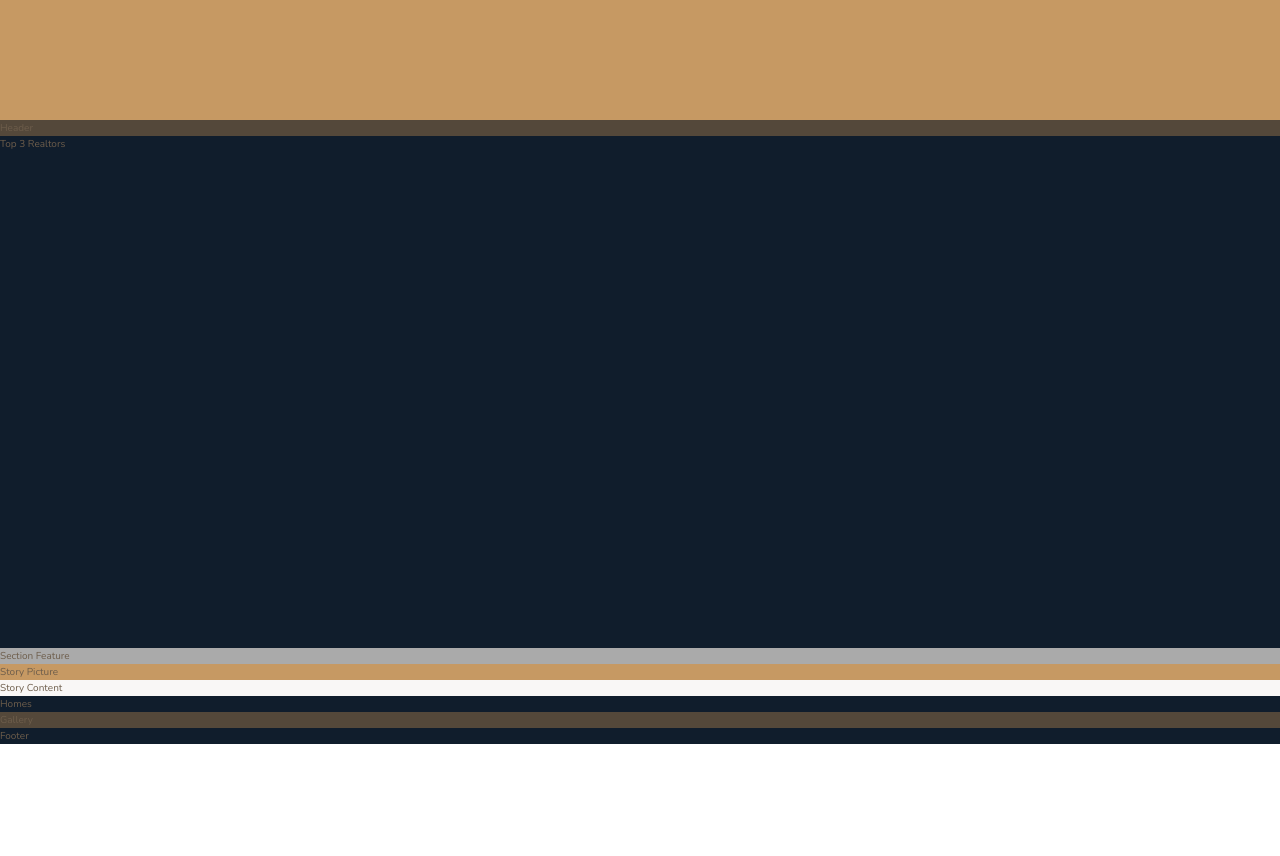
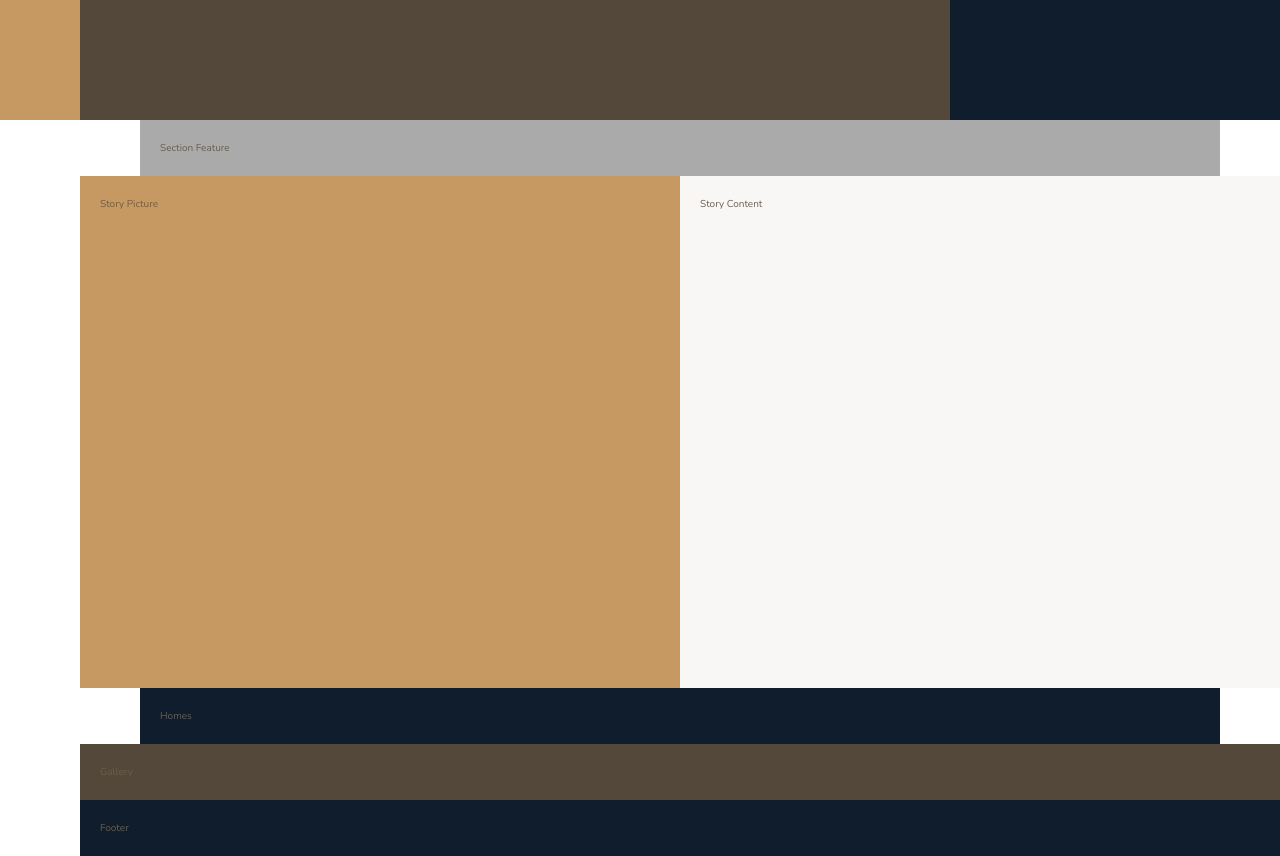
Before and after one commit to Franklinxavier/grid, a website: page index.html in a window 1280 px wide. Shown: the part 520-1376 px from the top of the page. Before the commit the page ends 1264 px from the top, so only its background shows below. Drawn offline with nearby package versions, Linux system fonts and the light colour scheme.

Commit message:
layout part 2 completed

```diff
--- a/sass/_base.scss
+++ b/sass/_base.scss
@@ -38,4 +38,9 @@ body {
 .container {
     display: grid;
     grid-template-rows: 80vh min-content 40vw repeat(3 ,min-content);
+    grid-template-columns: [sidebar-start] 8rem [sidebar-end full-start] minmax(6rem ,1fr) [center-start] repeat(8 ,[col-start] minmax(min-content ,14rem) [col-end]) [center-end] minmax(6rem ,1fr) [full-end];
+
+    & > * {
+        padding: 2rem;
+    }
 }
--- a/sass/_features.scss
+++ b/sass/_features.scss
@@ -1,3 +1,4 @@
 .features {
     background-color: $color-grey-light-2;
+    grid-column: center-start / center-end;
 }
--- a/sass/_footer.scss
+++ b/sass/_footer.scss
@@ -1,3 +1,4 @@
 .footer {
     background-color: $color-secondary;
+    grid-column: full-start /full-end;
 }
--- a/sass/_gallery.scss
+++ b/sass/_gallery.scss
@@ -1,3 +1,4 @@
 .gallery {
     background-color: $color-grey-dark-1;
+    grid-column: full-start /full-end;
 }
--- a/sass/_header.scss
+++ b/sass/_header.scss
@@ -1,3 +1,4 @@
 .header {
     background-color: $color-grey-dark-1;
+    grid-column: full-start / col-end 6;
 }
--- a/sass/_homes.scss
+++ b/sass/_homes.scss
@@ -1,3 +1,4 @@
 .homes {
     background-color: $color-secondary;
+    grid-column: center-start / center-end;
 }
--- a/sass/_realtors.scss
+++ b/sass/_realtors.scss
@@ -1,3 +1,4 @@
 .realtors {
     background-color: $color-secondary;
+    grid-column: col-start 7 / full-end;
 }
--- a/sass/_sidebar.scss
+++ b/sass/_sidebar.scss
@@ -1,3 +1,4 @@
 .sidebar {
     background-color: $color-primary;
+    grid-column: sidebar-start / sidebar-end;
 }
--- a/sass/_story.scss
+++ b/sass/_story.scss
@@ -1,9 +1,11 @@
 .story {
     &__pictures {
         background-color: $color-primary;
+        grid-column: full-start / col-end 4;
     }
 
     &__content {
         background-color: $color-grey-light-1;
+        grid-column: col-start 5 / full-end;
     }
 }
```
Also changed, not shown: css/style.css.
